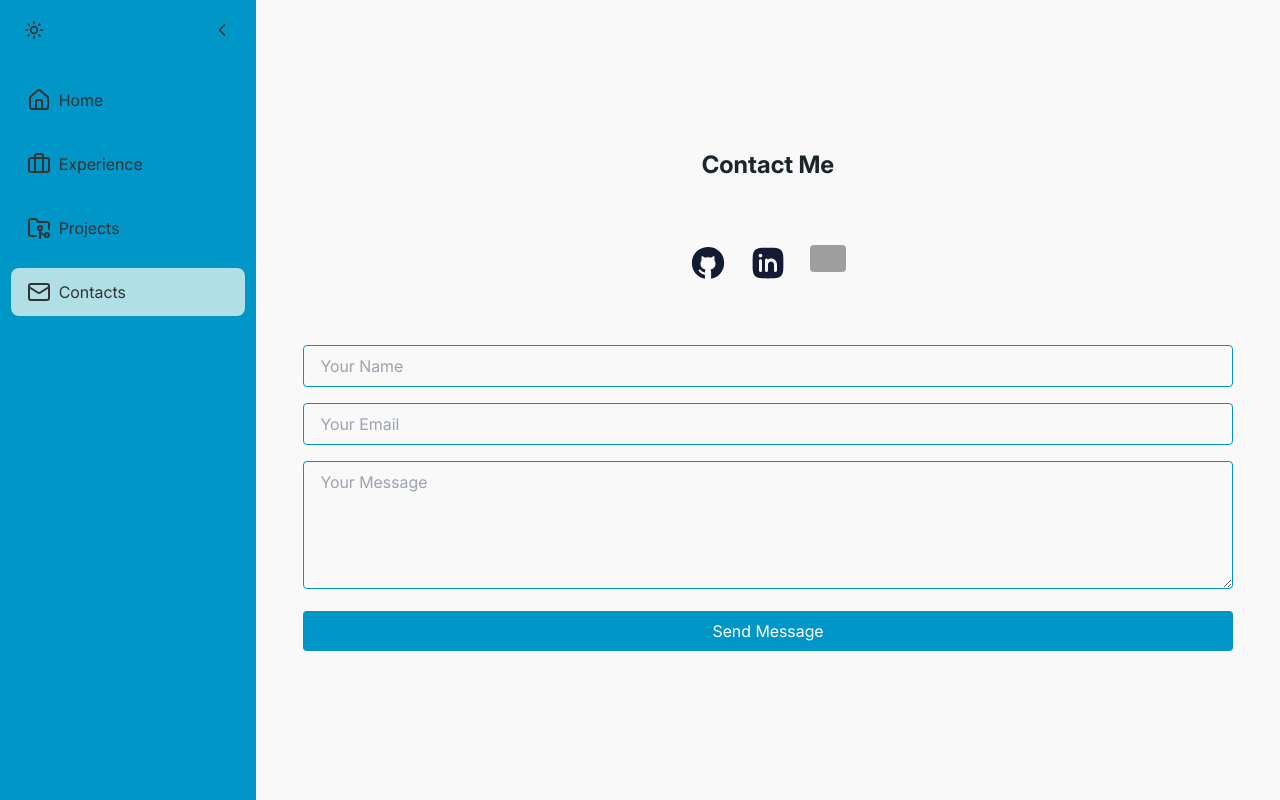
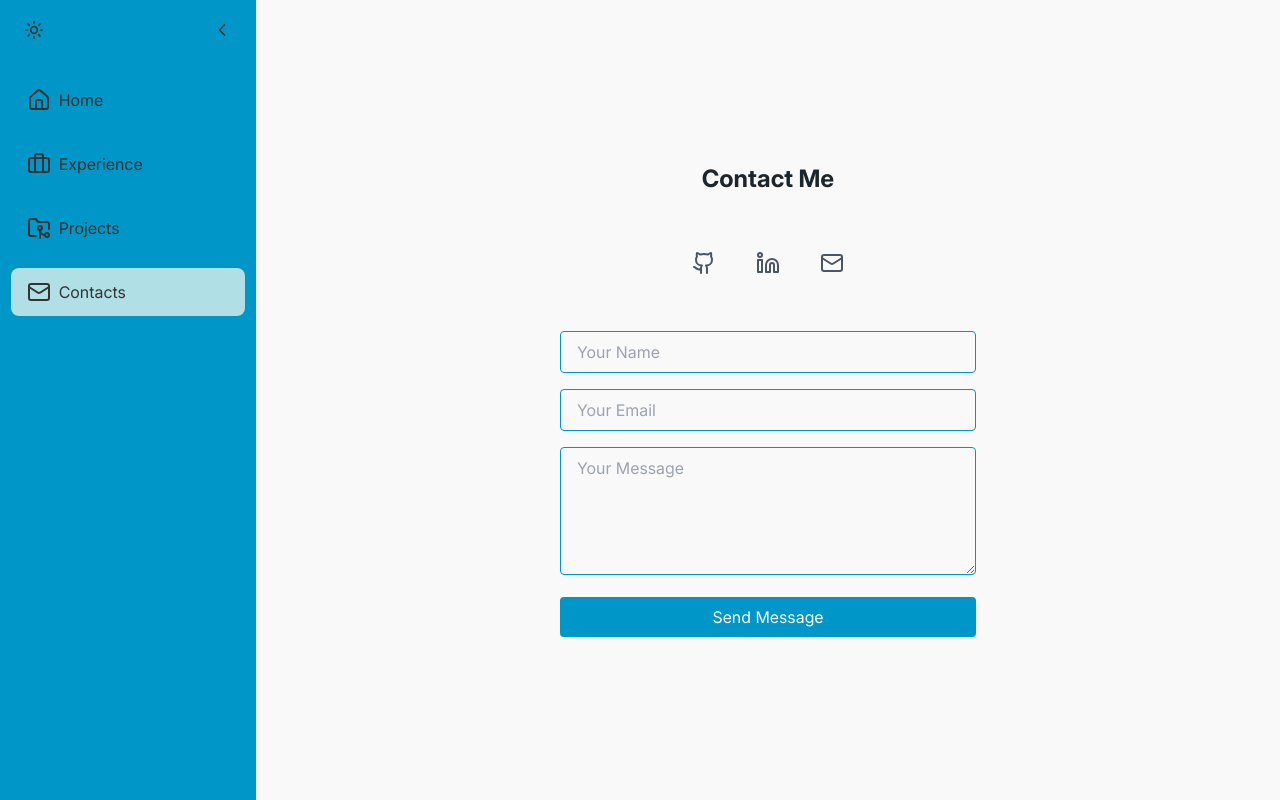
Before and after one commit to azizbeksiddikov/my-portfolio, a Next.js app: page /contacts in a window 1280 px wide. Built offline with nearby package versions, Linux system fonts and the light colour scheme; grey boxes are pictures that could not be loaded.

Commit message:
fix: icons theme

```diff
--- a/app/contacts/page.tsx
+++ b/app/contacts/page.tsx
@@ -1,40 +1,25 @@
 import ContactForm from "@/components/ContactForm";
-import Image from "next/image";
+import SocialIcons from "@/components/SocialIcons";
 import { getPageData, getLayoutData } from "@/lib/data";
-import { Contact } from "@/lib/types/contact";
 
 export default function ContactsPage() {
   const { contacts } = getPageData("contacts");
   const contacts_layout = getLayoutData("contacts");
+
   return (
-    <div className="min-h-screen bg-main-background text-main-text flex flex-1 flex-col items-center justify-center gap-8">
+    <div className="min-h-screen bg-main-background text-main-text flex flex-1 flex-col items-center justify-center gap-4">
       {/* Page Title */}
       <h1 className="text-2xl font-bold text-main-title text-center mb-8">
         {contacts_layout.title}
       </h1>
 
-      {/* Social Media Icons */}
-      <div className="flex justify-center space-x-6 mb-8">
-        {contacts.map((item: Contact) => (
-          <a
-            key={item.label}
-            href={item.url}
-            target="_blank"
-            rel="noopener noreferrer"
-            className="hover:opacity-80"
-          >
-            <Image
-              src={item.icon}
-              alt={item.label}
-              width={36}
-              height={36}
-              className="rounded"
-            />
-          </a>
-        ))}
+      {/* Social Icons Component */}
+      <SocialIcons contacts={contacts} />
+
+      {/* Contact Form */}
+      <div className="w-full max-w-md px-4">
+        <ContactForm contacts_layout={contacts_layout} />
       </div>
-      {/* Contact Form */}
-      <ContactForm contacts_layout={contacts_layout} />
     </div>
   );
 }
--- a/app/test/page.tsx
+++ /dev/null
@@ -1,31 +0,0 @@
-"use client";
-
-import { useState } from "react";
-import { Linkedin, Github, Mail } from "lucide-react";
-import { Button } from "@/components/ui/button";
-
-export default function IconDisplay() {
-  const [isDarkMode, setIsDarkMode] = useState(false);
-
-  const toggleDarkMode = () => {
-    setIsDarkMode(!isDarkMode);
-  };
-
-  return (
-    <div className={`min-h-screen ${isDarkMode ? "dark" : ""}`}>
-      <div className="container mx-auto px-4 py-8">
-        <Button onClick={toggleDarkMode} className="mb-4">
-          Toggle {isDarkMode ? "Light" : "Dark"} Mode
-        </Button>
-        <div className="flex justify-center space-x-4 bg-white dark:bg-gray-800 p-4 rounded-lg">
-          <Linkedin className="w-8 h-8 text-blue-600 dark:text-blue-400" />
-          <Github className="w-8 h-8 text-gray-800 dark:text-gray-200" />
-          <Mail className="w-8 h-8 text-red-600 dark:text-red-400" />
-          <Linkedin className="w-8 h-8 text-gray-400 dark:text-gray-600" />
-          <Github className="w-8 h-8 text-gray-400 dark:text-gray-600" />
-          <Mail className="w-8 h-8 text-gray-400 dark:text-gray-600" />
-        </div>
-      </div>
-    </div>
-  );
-}
--- /dev/null
+++ b/components/SocialIcons.tsx
@@ -0,0 +1,45 @@
+// components/SocialIcons.tsx
+"use client";
+import { useTheme } from "next-themes";
+import { Github, Linkedin, Mail } from "lucide-react";
+import { Contact } from "@/lib/types/contact";
+
+interface SocialIconsProps {
+  contacts: Contact[];
+}
+
+export default function SocialIcons({ contacts }: SocialIconsProps) {
+  const { theme, setTheme } = useTheme();
+
+  const iconComponents = {
+    GitHub: Github,
+    LinkedIn: Linkedin,
+    Email: Mail,
+  };
+
+  return (
+    <div className="flex justify-center space-x-6 mb-8">
+      {contacts.map((item) => {
+        const IconComponent =
+          iconComponents[item.label as keyof typeof iconComponents];
+        return (
+          <a
+            key={item.label}
+            href={item.url}
+            target="_blank"
+            rel="noopener noreferrer"
+            className={`p-2 rounded-full transition-colors duration-200
+              ${
+                theme === "dark"
+                  ? "text-gray-300 hover:text-white hover:bg-gray-800"
+                  : "text-gray-600 hover:text-gray-900 hover:bg-gray-100"
+              }`}
+            aria-label={item.label}
+          >
+            <IconComponent className="w-6 h-6" />
+          </a>
+        );
+      })}
+    </div>
+  );
+}
```
